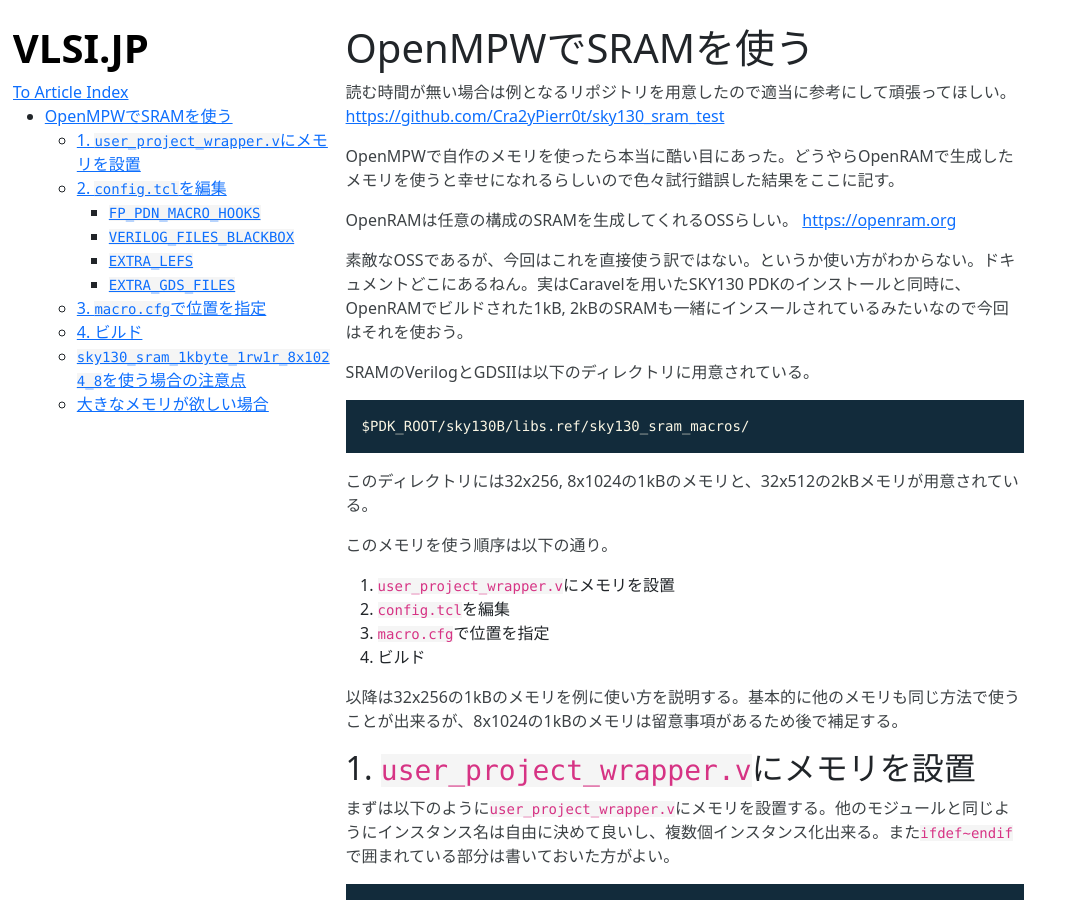
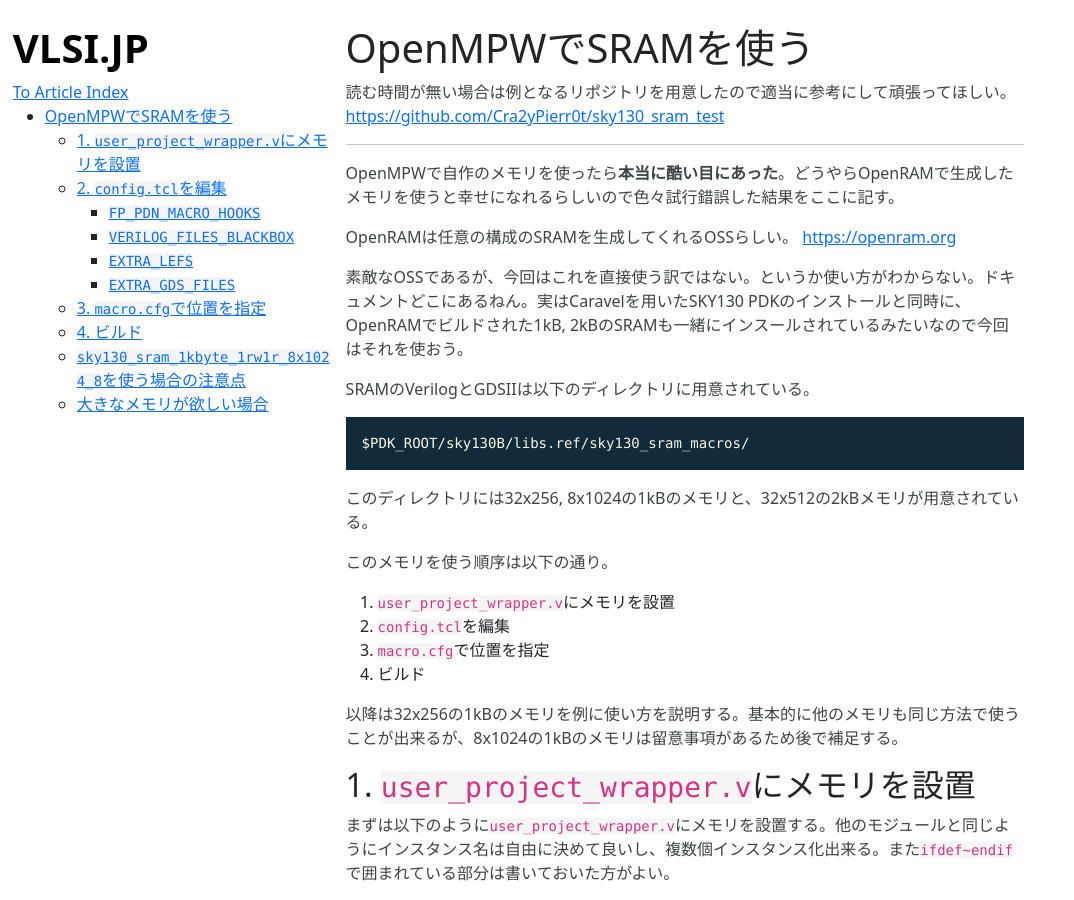
Before and after one commit to Cra2yPierr0t/Cra2yPierr0t.github.io, a Jekyll site: the page built from OpenMPWSRAM.md, in a window 1280 px wide and 900 px high. Shown: the whole window, without its empty margins (0-1074 px from the left). Built offline with Jekyll 4.4.1, drawn with Linux system fonts in a browser that asks for light colours.

Commit message:
fix term

```diff
--- a/OpenMPWSRAM.md
+++ b/OpenMPWSRAM.md
@@ -7,7 +7,9 @@
 読む時間が無い場合は例となるリポジトリを用意したので適当に参考にして頑張ってほしい。
 [https://github.com/Cra2yPierr0t/sky130_sram_test](https://github.com/Cra2yPierr0t/sky130_sram_test)
 
-OpenMPWで自作のメモリを使ったら本当に酷い目にあった。どうやらOpenRAMで生成したメモリを使うと幸せになれるらしいので色々試行錯誤した結果をここに記す。
+---
+
+OpenMPWで自作のメモリを使ったら**本当に酷い目にあった**。どうやらOpenRAMで生成したメモリを使うと幸せになれるらしいので色々試行錯誤した結果をここに記す。
 
 OpenRAMは任意の構成のSRAMを生成してくれるOSSらしい。
 [https://openram.org](https://openram.org)
```
